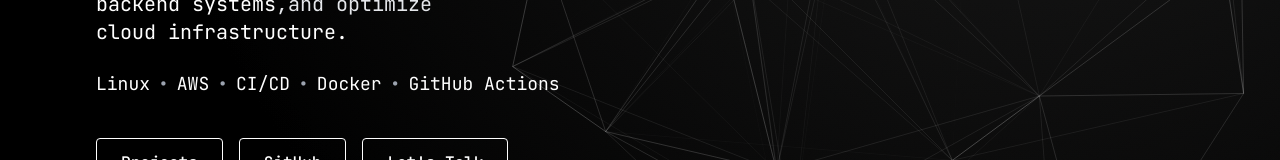
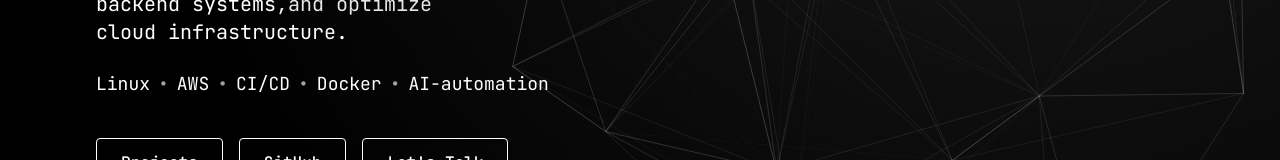
Before and after one commit to mejares-jamesmichael/kaelvxdev-web-space, a SvelteKit app: page / in a window 1280 px wide. Shown: the part 387-547 px from the top of the page. Built offline with nearby package versions, Linux system fonts and the light colour scheme.

Commit message:
hotfix: remove github actions

```diff
--- a/src/routes/+page.svelte
+++ b/src/routes/+page.svelte
@@ -52,7 +52,7 @@
         <span class="text-white"><ScrambleText text="AWS" /></span> •
         <span class="text-white"><ScrambleText text="CI/CD" /></span> •
         <span class="text-white"><ScrambleText text="Docker" /></span> •
-        <span class="text-white"><ScrambleText text="GitHub Actions" /></span>
+        <span class="text-white"><ScrambleText text="AI-automation" /></span>
       </p>
     </div>
 
```
